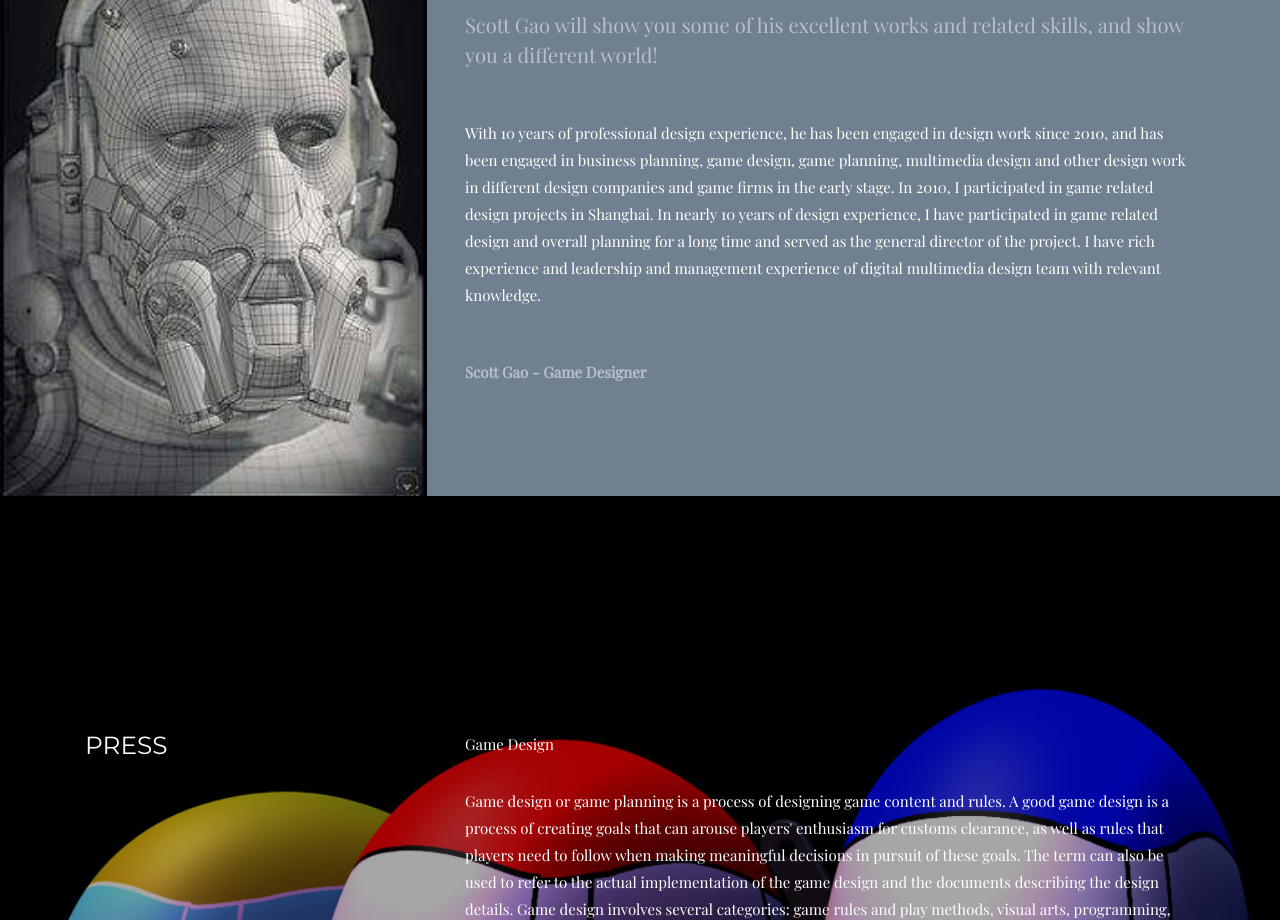
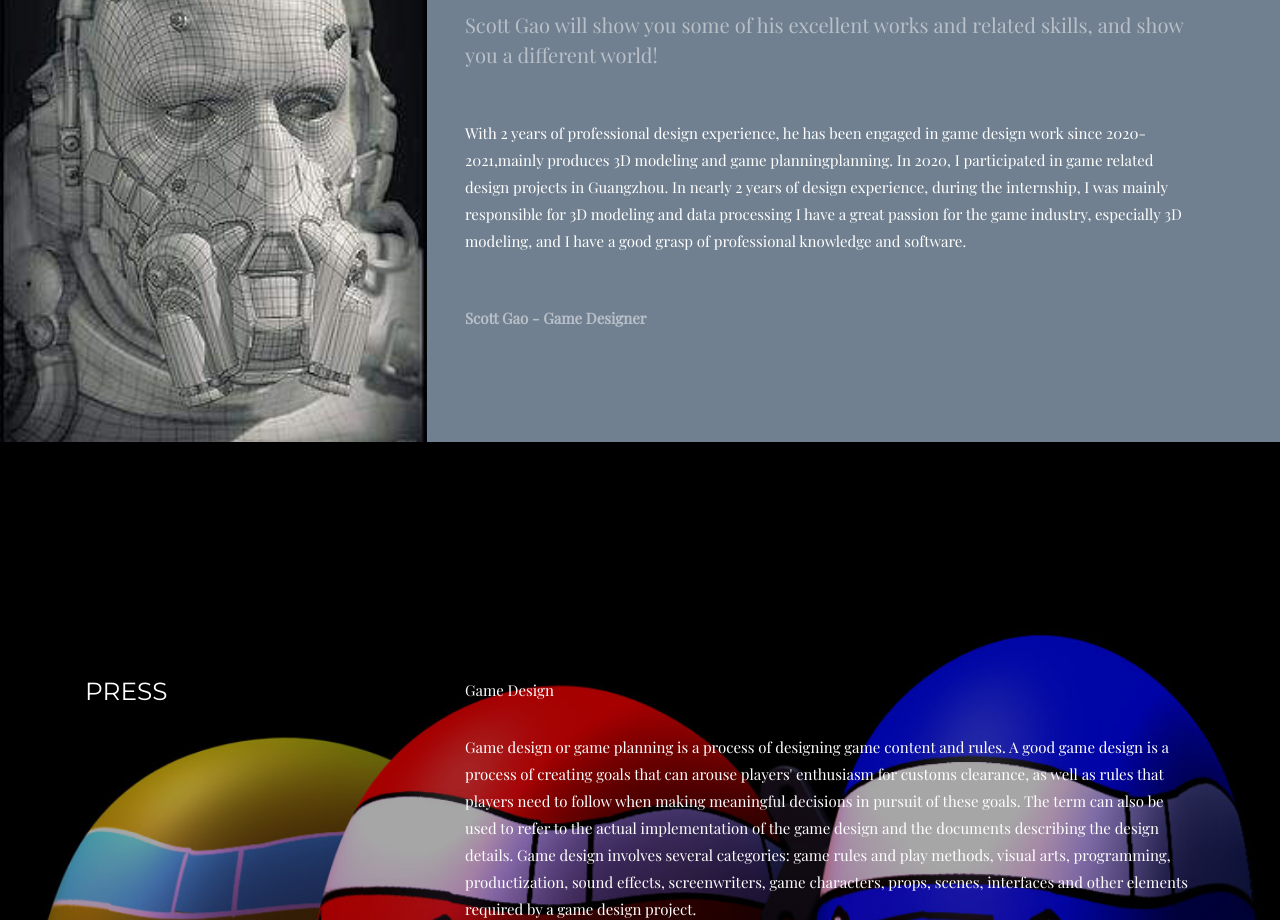
Before and after one commit to gst270931/portfolio, a plain HTML site: page index.html in a window 1280 px wide. Shown: the part 900-1820 px from the top of the page. Drawn offline with nearby package versions, Linux system fonts and the light colour scheme; a web font is replaced by a local one.

Commit message:
Update index.html

```diff
--- a/index.html
+++ b/index.html
@@ -286,7 +286,7 @@
 								<div class="hero-content split-hero-content">
 									<div class="hero-content-inner left">
 										<p class="mb-50 lead opacity-05">Scott Gao will show you some of his excellent works and related skills, and show you a different world!</p>
-										<p class="mb-50">With 10 years of professional design experience, he has been engaged in design work since 2010, and has been engaged in business planning, game design, game planning, multimedia design and other design work in different design companies and game firms in the early stage. In 2010, I participated in game related design projects in Shanghai. In nearly 10 years of design experience, I have participated in game related design and overall planning for a long time and served as the general director of the project. I have rich experience and leadership and management experience of digital multimedia design team with relevant knowledge.</p>
+										<p class="mb-50">With 2 years of professional design experience, he has been engaged in game design work since 2020-2021,mainly produces 3D modeling and game planningplanning. In 2020, I participated in game related design projects in Guangzhou. In nearly 2 years of design experience, during the internship, I was mainly responsible for 3D modeling and data processing I have a great passion for the game industry, especially 3D modeling, and I have a good grasp of professional knowledge and software.</p>
 										<p class="opacity-05 weight-bold">Scott Gao - Game Designer</p>
 									</div>
 								</div>
```
